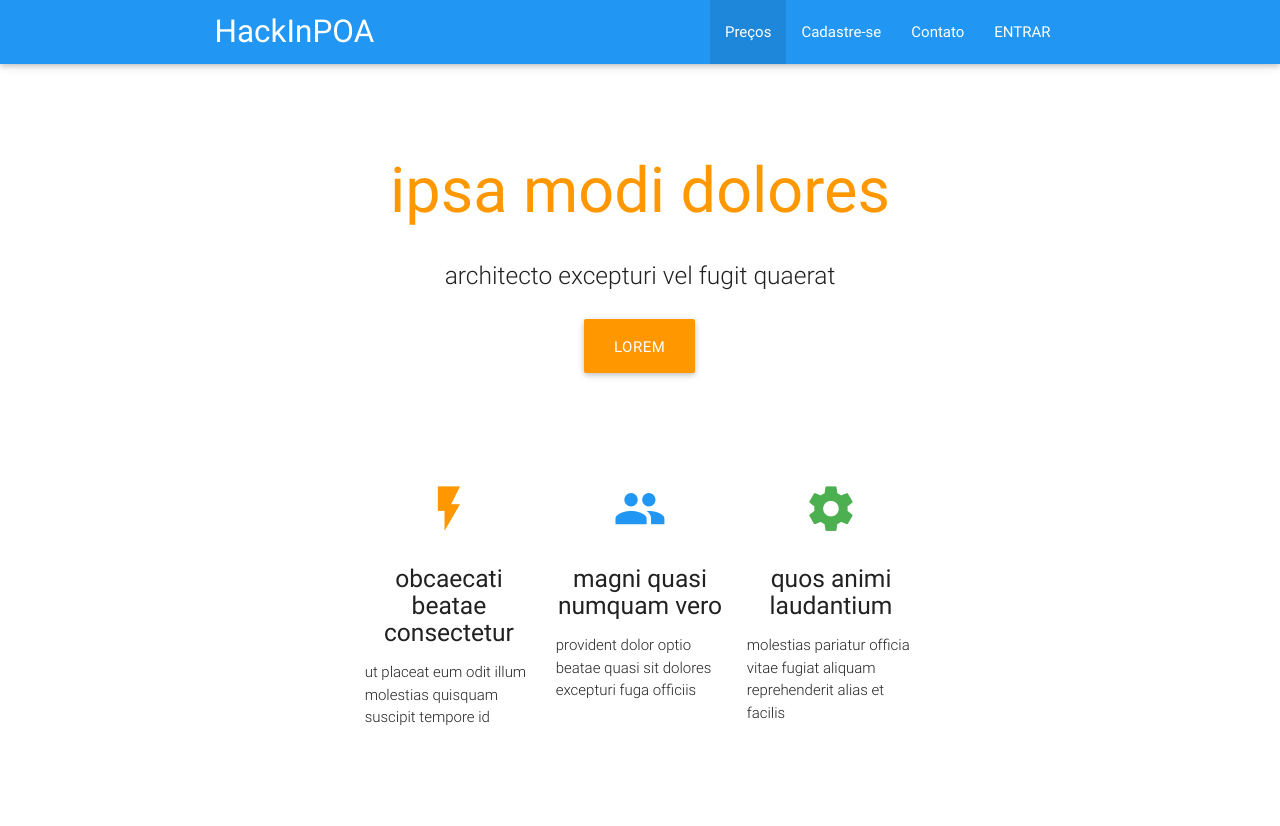
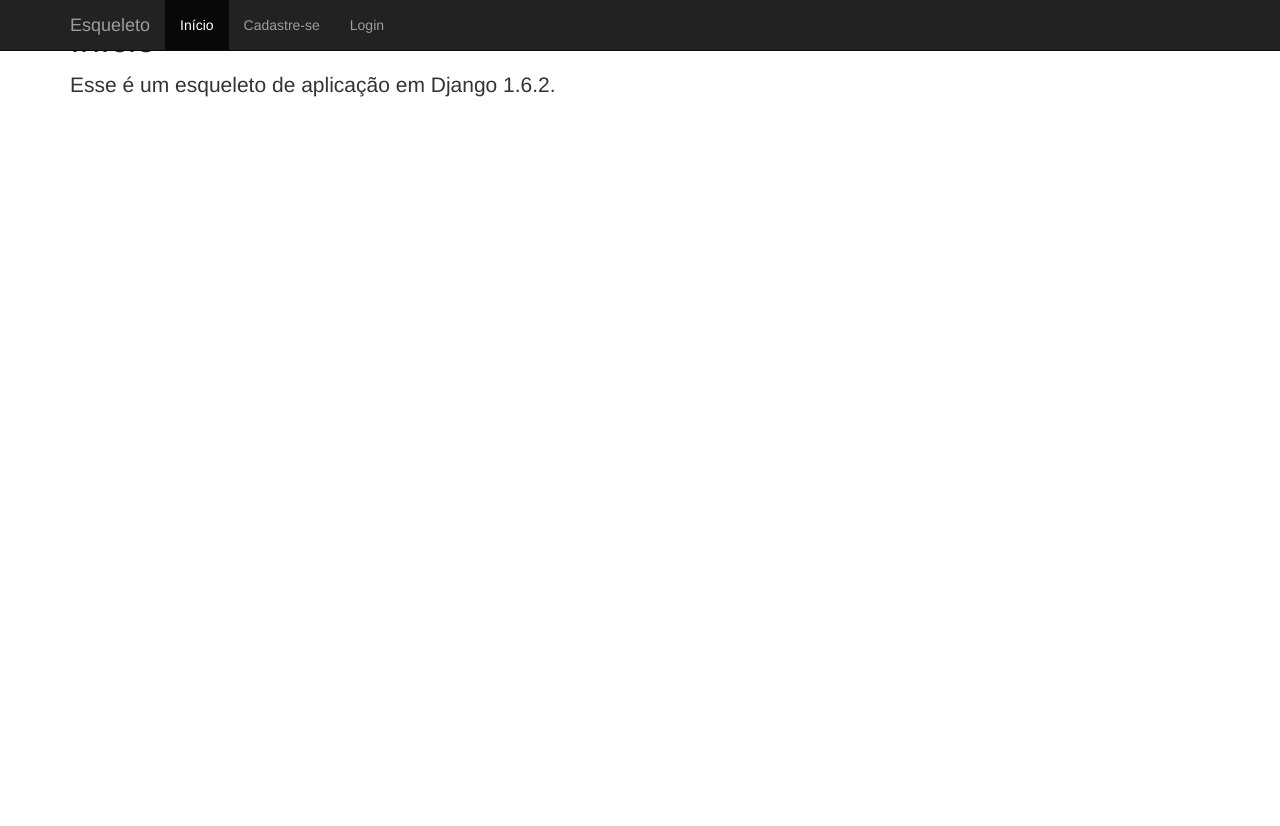
Before and after one commit to ikkebr/hackinpoa, a Django app: page / in a window 1280 px wide. Shown: the top 826 px of the page. After the commit the page ends 97 px from the top, so only its background shows below. Run offline with Django 3.2, Linux system fonts and the light colour scheme; some libraries are stand-ins or nearby versions.

Commit message:
Removed MaterializeCSS from templates

```diff
--- a/templates/base.html
+++ b/templates/base.html
@@ -1,104 +1,76 @@
-{% spaceless %}
 {% load static %}
-{% load compress %}
 <!DOCTYPE html>
-<html>
+<html lang="en">
   <head>
-        <meta name="viewport" content="width=device-width, initial-scale=1, maximum-scale=1.0, user-scalable=no"/>
-      <!--Import materialize.css-->
+    <meta charset="utf-8">
+    <meta http-equiv="X-UA-Compatible" content="IE=edge">
+    <meta name="viewport" content="width=device-width, initial-scale=1">
+    <meta name="description" content="{% block description %}Esqueleto do Projeto{% endblock %}">
+    <meta name="author" content="{% block author %}Ikke/14{% endblock %}">
 
+    <title>{% block title %}Início{% endblock %} - Projeto</title>
 
-	<!--link rel="apple-touch-icon" sizes="57x57" href="/static/images/apple-touch-icon-57x57.png">
-	<link rel="apple-touch-icon" sizes="114x114" href="/static/images/apple-touch-icon-114x114.png">
-	<link rel="apple-touch-icon" sizes="72x72" href="/static/images/apple-touch-icon-72x72.png">
-	<link rel="apple-touch-icon" sizes="144x144" href="/static/images/apple-touch-icon-144x144.png">
-	<link rel="apple-touch-icon" sizes="60x60" href="/static/images/apple-touch-icon-60x60.png">
-	<link rel="apple-touch-icon" sizes="120x120" href="/static/images/apple-touch-icon-120x120.png">
-	<link rel="apple-touch-icon" sizes="76x76" href="/static/images/apple-touch-icon-76x76.png">
-	<link rel="apple-touch-icon" sizes="152x152" href="/static/images/apple-touch-icon-152x152.png">
-	<link rel="apple-touch-icon" sizes="180x180" href="/static/images/apple-touch-icon-180x180.png">
-	<meta name="apple-mobile-web-app-title" content="WazLog">
-	<link rel="icon" type="image/png" href="/static/images/favicon-192x192.png" sizes="192x192">
-	<link rel="icon" type="image/png" href="/static/images/favicon-160x160.png" sizes="160x160">
-	<link rel="icon" type="image/png" href="/static/images/favicon-96x96.png" sizes="96x96">
-	<link rel="icon" type="image/png" href="/static/images/favicon-16x16.png" sizes="16x16">
-	<link rel="icon" type="image/png" href="/static/images/favicon-32x32.png" sizes="32x32">
-    <link rel="icon" type="image/png" href="/static/images/favicon-96x96.png">
-	<meta name="msapplication-TileColor" content="#2b5797">
-	<meta name="msapplication-TileImage" content="/static/images/mstile-144x144.png"-->
-	<meta name="application-name" content="HackInPOA">
+    <!-- Bootstrap core CSS -->
+    <link href="{% static 'css/bootstrap.min.css' %}" rel="stylesheet">
 
-        {% compress css %}
-            <link type="text/css" rel="stylesheet" href="{% static 'css/materialize.css' %}" media="screen,projection"/>
-            <link type="text/css" rel="stylesheet" href="{% static 'css/custom.css' %}" media="screen,projection"/>
-        {% endcompress %}
+	<link href="{% static 'css/tema.css' %}" rel="stylesheet">
 
-        <title>HackInPOA - {% block title %}Bem Vindo{% endblock %}</title>
+    <!-- HTML5 shim and Respond.js IE8 support of HTML5 elements and media queries -->
+    <!--[if lt IE 9]>
+      <script src="https://oss.maxcdn.com/libs/html5shiv/3.7.0/html5shiv.js"></script>
+      <script src="https://oss.maxcdn.com/libs/respond.js/1.4.2/respond.min.js"></script>
+    <![endif]-->
   </head>
 
   <body>
-      <!--Import jQuery before materialize.js-->
 
-      {% compress js %}
-          <script type="text/javascript" src="{% static 'js/jquery.min.js' %}"></script>
-          <script type="text/javascript" src="{% static 'js/materialize.js' %}"></script>
-      {% endcompress %}
+    <div class="navbar navbar-inverse navbar-fixed-top" role="navigation">
+      <div class="container">
+        <div class="navbar-header">
+          <button type="button" class="navbar-toggle" data-toggle="collapse" data-target=".navbar-collapse">
+            <span class="sr-only">Toggle navigation</span>
+            <span class="icon-bar"></span>
+            <span class="icon-bar"></span>
+            <span class="icon-bar"></span>
+          </button>
+          <a class="navbar-brand" href="{% url 'index' %}">Esqueleto</a>
+        </div>
+        <div class="collapse navbar-collapse">
+          <ul class="nav navbar-nav">
+            <li class="active"><a href="{% url 'index' %}">Início</a></li>
+            {% if user.is_authenticated %}
+				<li><a href="{% url 'django.contrib.auth.views.logout_then_login' %}">Logout</a></li>
+			{% else %}
+				<li><a href="{% url 'signup' %}">Cadastre-se</a></li>
+				<li><a href="{% url 'django.contrib.auth.views.login' %}">Login</a></li>
+			{% endif %}
+          </ul>
+        </div><!--/.nav-collapse -->
+      </div>
+    </div>
 
-      {% include 'menu.html' %}
-
-    <main class="container">
-        {%  block content %}{%  endblock %}
-    </main>
+    <div class="container">
 
 
-    <footer>
-      <div class="container">
-        <div class="row">
-          <div class="col l6 s12">
-              <h5 class="white-text">Nome do Projeto</h5>
+      <div class="starter-template">
+		{% if messages %}
+			<ul class="messages">
+				{% for message in messages %}
+				<li{% if message.tags %} class="{{ message.tags }}"{% endif %}>{{ message }}</li>
+				{% endfor %}
+			</ul>
+		{% endif %}
 
-              <p class="white-text">Slogan e descricão bonitinha do projeto e de algo que fazemos.</p>
+	  	{% block content %}
+		{% endblock %}
       </div>
-          <div class="col l4 offset-l2 s12">
-              <a href="https://www.positivessl.com" style="font-family: arial; font-size: 10px; color: #212121; text-decoration: none;"><img src="https://www.positivessl.com/images-new/PositiveSSL_tl_trans2.png" alt="SSL Certificate" title="SSL Certificate" border="0" /></a>
 
-            <!--h5 class="white-text">Links</h5>
-              <li><a class="grey-text lighten-3" href="http://www.google.com.br">Google</a></li>
-              <li><a class="grey-text lighten-3" href="http://www.facebook.com">Facebook</a></li>
-              <li><a class="grey-text lighten-3" href="http://www.orkuts.com.br">Orkuts</a></li> -->
-          </div>
-        </div>
-      </div>
-      <div class="footer-copyright">
-        <div class="container">
-            © 2015 HackInPOA
-        <!--a class="grey-text lighten-4 right" href="#!">More Links</a-->
-        </div>
-      </div>
-    </footer>
 
-    <script>
-        $(document).ready(function(){
-              $(".button-collapse").sideNav();
-              $('.tooltipped').tooltip({"delay": 50});
-              $('.dropdown-button').dropdown();
-        });
-    </script>
-    </body>
+    </div><!-- /.container -->
 
-<script>
-  (function(i,s,o,g,r,a,m){i['GoogleAnalyticsObject']=r;i[r]=i[r]||function(){
-  (i[r].q=i[r].q||[]).push(arguments)},i[r].l=1*new Date();a=s.createElement(o),
-  m=s.getElementsByTagName(o)[0];a.async=1;a.src=g;m.parentNode.insertBefore(a,m)
-  })(window,document,'script','//www.google-analytics.com/analytics.js','ga');
-
-  ga('create', 'TRACKER_ID', 'auto');
-  ga('require', 'displayfeatures');
-  ga('send', 'pageview');
-
-</script>
+    <script src="https://ajax.googleapis.com/ajax/libs/jquery/1.11.1/jquery.min.js"></script>
+    <script src="{% static 'js/bootstrap.min.js' %}"></script>
 
     {% block extrajs %}{% endblock %}
-
+  </body>
 </html>
-{% endspaceless %}
--- a/templates/base/index.html
+++ b/templates/base/index.html
@@ -1,60 +1,8 @@
 {% extends 'base.html' %}
 
-{% block title %}Bem-Vindo!{% endblock %}
+{% block title %}Início{% endblock %}
 
 {% block content %}
-    <div class="section no-pad-bot" id="index-banner">
-        <div class="container">
-            <br><br>
-
-            <h1 class="header center orange-text">{% lorem 3 w random %}</h1>
-
-            <div class="row center">
-                <h5 class="header col s12 light">{% lorem 5 w random %}</h5>
-            </div>
-            <div class="row center">
-                <a href="#" class="btn-large waves-effect waves-light orange">{% lorem 1 w %}</a>
-            </div>
-            <br><br>
-
-        </div>
-    </div>
-
-    <div class="container">
-        <div class="section">
-
-            <!--   Icon Section   -->
-            <div class="row">
-                <div class="col s12 m4">
-                    <div class="icon-block">
-                        <h2 class="center orange-text"><i class="mdi-image-flash-on"></i></h2>
-                        <h5 class="center">{% lorem 3 w random %}</h5>
-
-                        <p class="light">{% lorem 10 w random %}</p>
-                    </div>
-                </div>
-
-                <div class="col s12 m4">
-                    <div class="icon-block">
-                        <h2 class="center blue-text"><i class="mdi-social-group"></i></h2>
-                        <h5 class="center">{% lorem 4 w random %}</h5>
-
-                        <p class="light">{% lorem 10 w random %}</p>
-                    </div>
-                </div>
-
-                <div class="col s12 m4">
-                    <div class="icon-block">
-                        <h2 class="center green-text"><i class="mdi-action-settings"></i></h2>
-                        <h5 class="center">{% lorem 3 w random %}</h5>
-
-                        <p class="light">{% lorem 10 w random %}</p>
-                    </div>
-                </div>
-            </div>
-
-        </div>
-
-    </div>
-
+	<h1>Início</h1>
+	<p class="lead">Esse é um esqueleto de aplicação em Django 1.6.2.</p>
 {% endblock %}
--- a/templates/menu.html
+++ /dev/null
@@ -1,57 +0,0 @@
-<header>
-    <nav role="navigation">
-        <div class="nav-wrapper container">
-
-                {% if not user.is_authenticated %}
-                    <a href="{% url "index" %}" class="brand-logo">HackInPOA</a>
-                {% else %}
-                    <a href="{% url "index" %}" class="brand-logo">HackInPOA</a>
-                {% endif %}
-
-                <ul class="right hide-on-med-and-down">
-
-                    {% if not user.is_authenticated %}
-                        <li class="active"><a href="#">Preços</a>
-                        </li>
-
-                        <li class=""><a href="{% url "signup" %}">Cadastre-se</a></li>
-
-                        <li class=""><a
-                                href="#">Contato</a></li>
-                    {% endif %}
-
-                    {% if user.is_authenticated %}
-                        <li><a href="{% url "profile" %}">Perfil</a></li>
-                        <li><a href="{% url "logout" %}">SAIR</a></li>
-                    {% else %}
-                        <li><a href="{% url "login" %}">ENTRAR</a></li>
-                    {% endif %}
-                </ul>
-
-                <ul id="nav-mobile" class="side-nav">
-
-                    {% if not user.is_authenticated %}
-                        <li class="active"><a href="#">Preços</a>
-                        </li>
-
-                        <li class=""><a href="{% url "signup" %}">Cadastre-se</a></li>
-
-                        <li class=""><a
-                                href="#">Contato</a></li>
-                    {% endif %}
-
-                    {% if user.is_authenticated %}
-                        <li><a href="{% url "profile" %}">Perfil</a></li>
-                        <li><a href="{% url "logout" %}">SAIR</a></li>
-                    {% else %}
-                        <li><a href="{% url "login" %}">ENTRAR</a></li>
-                    {% endif %}
-                </ul>
-
-
-
-                <a class="button-collapse" href="#" data-activates="nav-mobile"><i class="mdi-navigation-menu"></i></a>
-
-        </div>
-    </nav>
-</header>
```
Also changed, not shown: templates/base/login.html (+16 -38 lines), templates/base/profile.html (+7 -0 lines), templates/base/signup.html (+12 -14 lines), templates/form_snippet.html (deleted, +0 -7 lines). Lines whose indentation alone changed are shown as unchanged.
